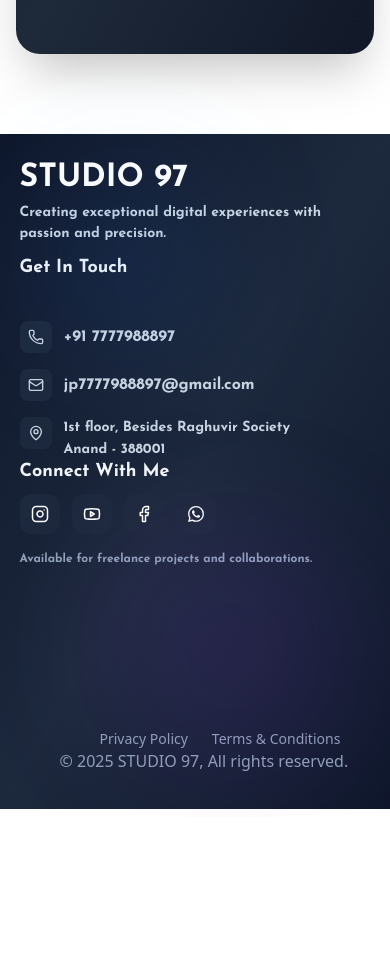
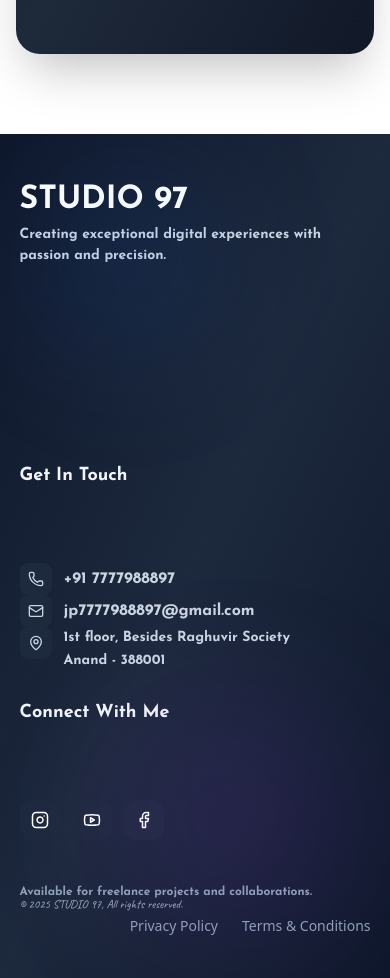
Before and after one commit to Hardik0502/CLG97, a React (Vite) app in the folder Studio97/: page /help in a window 390 px wide. Shown: the part 3660-4638 px from the top of the page. Before the commit the page ends 4477 px from the top, so only its background shows below. Built offline with nearby package versions, Linux system fonts and the light colour scheme.

Commit message:
footer changes

```diff
--- a/Studio97/src/Constants/Footer.jsx
+++ b/Studio97/src/Constants/Footer.jsx
@@ -1,80 +1,73 @@
 import React from 'react'
-import { Instagram, Twitter, Facebook, Mail, Phone, MapPin, Youtube } from 'lucide-react'
+import { Instagram, Facebook, Mail, Phone, MapPin, Youtube } from 'lucide-react'
 
 const Footer = () => {
   return (
-    <div className="bg-linear-to-br from-gray-50 to-gray-100">
+    <div className="w-full bg-linear-to-br from-gray-50 to-gray-100">
+      <footer className="
+        relative
+        w-full
+        bg-linear-to-br from-slate-900 via-slate-800 to-slate-900
+        text-white
+        min-h-svh
+        md:min-h-[40vh]
+        overflow-hidden
+      ">
 
-      {/* Footer Component */}
-      <footer className="relative bg-linear-to-br from-slate-900 via-slate-800 to-slate-900 text-white h-[80vh] md:h-[40vh] flex items-center">
-        {/* Decorative top border */}
-        {/* <div className="absolute top-0 left-0 right-0 h-1 bg-linear-to-r from-blue-500 via-purple-500 to-pink-500"></div> */}
+        {/* MAIN CONTENT WRAPPER */}
+        <div className="
+          absolute
+          inset-x-[5%]
+          inset-y-[5%]
+          md:inset-x-16
+          md:inset-y-[15%]
+        ">
 
-        <div className=" absolute
-   left-[5%]
-  right-[5%]
-  top-[3%]
-  -bottom-2
-  md:left-16
-  md:right-16
-  md:top-[15%]
-  md:bottom-[15%]">
+          <div className="grid grid-cols-1 md:grid-cols-3 relative h-full">
 
-          <div className="grid
-  grid-cols-1
-  md:grid-cols-3
-  relative">
-
-            {/* Brand Section */}
+            {/* BRAND */}
             <div className="relative">
-              <div className="relative top-0 left-0">
-                <h3 className="text-[32px]
-  md:text-[6vh]
-  font-[font2]
-  uppercase">
+              <h3 className="text-[32px] md:text-[6vh] font-[font2] uppercase">
                 STUDIO 97
               </h3>
-              </div>
-              <div className="absolute top-10 left-0 right-0">
-                <p className="  text-[14px]
+
+              <p className="
+                absolute
+                top-12
+                md:top-[10vh]
+                text-[14px]
                 md:text-[3vh]
                 text-slate-300
                 font-[font2]
-  absolute
-  top-2
-  md:top-10">
+                max-w-[90%]
+              ">
                 Creating exceptional digital experiences with passion and precision.
               </p>
             </div>
-            </div>
 
-            {/* Contact Information */}
+            {/* CONTACT */}
             <div className="relative">
-              <div className="absolute md:top-0 top-13 left-0">
-                <h4 className="text-lg font-[font2] text-slate-100">Get In Touch</h4>
-              </div>
+              <h4 className="absolute top-0 text-lg font-[font2] text-slate-100">
+                Get In Touch
+              </h4>
 
-              <div className="relative font-[font2] top-[14vh] md:top-10 left-0 right-0">
-                <div className="relative h-2  ">
-                  <a href="tel:7777988897" className="absolute left-0 flex items-center gap-3 text-slate-300 hover:text-blue-400 transition-colors group">
-                    <div className="w-8 h-8 flex items-center justify-center rounded-lg bg-slate-800 group-hover:bg-blue-500/10 transition-colors">
+              <div className="absolute top-[12vh] md:top-10 font-[font2] space-y-[6vh]">
+
+                <a href="tel:7777988897" className="flex items-center gap-3 text-slate-300">
+                  <div className="w-8 h-8 flex items-center justify-center rounded-lg bg-slate-800">
                     <Phone size={16} />
                   </div>
-                    <span className="text-x">+91 7777988897</span>
+                  +91 7777988897
                 </a>
-                </div>
 
-                <div className="relative h-2 top-10">
-                  <a href="mailto:jp7777988897@gmail.com" className="absolute left-0 flex items-center gap-3 text-slate-300 hover:text-blue-400 transition-colors group">
-                    <div className="w-8 h-8 flex items-center justify-center rounded-lg bg-slate-800 group-hover:bg-blue-500/10 transition-colors">
+                <a href="mailto:jp7777988897@gmail.com" className="flex items-center gap-3 text-slate-300">
+                  <div className="w-8 h-8 flex items-center justify-center rounded-lg bg-slate-800">
                     <Mail size={16} />
                   </div>
-                    <span className="text-x">jp7777988897@gmail.com</span>
+                  jp7777988897@gmail.com
                 </a>
-                </div>
 
-                <div className="relative top-20">
-                  <div className="absolute left-0 flex items-start gap-3 text-slate-300">
+                <div className="flex items-start gap-3 text-slate-300">
                   <div className="w-8 h-8 flex items-center justify-center rounded-lg bg-slate-800">
                     <MapPin size={16} />
                   </div>
@@ -83,88 +76,54 @@ const Footer = () => {
                     Anand - 388001
                   </span>
                 </div>
-                </div>
+
               </div>
             </div>
 
-            {/* Social Links */}
-            <div className="relative font-[font2] ">
-              <div className="absolute md:top-0 top-60 left-0">
-                <h4 className="text-lg font-semibold text-slate-100">Connect With Me</h4>
+            {/* SOCIAL */}
+            <div className="relative font-[font2]">
+              <h4 className="absolute top-0 text-lg text-slate-100">
+                Connect With Me
+              </h4>
+
+              <div className="absolute top-[12vh] md:top-10 flex gap-3">
+                {[
+                  { href:'https://www.instagram.com/studio_97__/?hl=en', icon:<Instagram size={18}/> },
+                  { href:'https://www.youtube.com/@Studio_97__', icon:<Youtube size={18}/> },
+                  { href:'https://www.facebook.com/captianjayu97/', icon:<Facebook size={18}/> }
+                ].map((s,i)=>(
+                  <a key={i} href={s.href} target="_blank"
+                     className="w-10 h-10 flex items-center justify-center rounded-xl bg-slate-800 hover:scale-110 transition">
+                    {s.icon}
+                  </a>
+                ))}
               </div>
 
-              <div className="absolute
-  top-69
-  md:top-10
-  left-0
-  flex
-  gap-3">
-                <a
-                  href="https://www.instagram.com/studio_97__/?hl=en" target="_blank"
-                  className="w-10 h-10 flex items-center justify-center rounded-xl bg-slate-800 hover:bg-linear-to-br hover:from-purple-500 hover:to-pink-500 transition-all duration-300 hover:scale-110 hover:shadow-lg hover:shadow-pink-500/50"
-                  aria-label="Instagram"
-                >
-                  <Instagram size={18} />
-                </a>
-
-                <a
-                  href="https://www.youtube.com/@Studio_97__" target="_blank"
-                  className="w-10 h-10 flex items-center justify-center rounded-xl bg-slate-800 hover:bg-linear-to-br hover:from-blue-400 hover:to-blue-600 transition-all duration-300 hover:scale-110 hover:shadow-lg hover:shadow-blue-500/50"
-                  aria-label="Twitter"
-                >
-                  <Youtube size={18} />
-                </a>
-
-                <a
-                  href="https://www.facebook.com/captianjayu97/" target="_blank"
-                  className="w-10 h-10 flex items-center justify-center rounded-xl bg-slate-800 hover:bg-linear-to-br hover:from-blue-600 hover:to-blue-800 transition-all duration-300 hover:scale-110 hover:shadow-lg hover:shadow-blue-600/50"
-                  aria-label="Facebook"
-                >
-                  <Facebook size={18} />
-                </a>
-
-                <a
-                  href="https://wa.me/7777988897" target="_blank"
-                  className="w-10 h-10 flex items-center justify-center rounded-xl bg-slate-800 hover:bg-linear-to-br hover:from-green-400 hover:to-green-600 transition-all duration-300 hover:scale-110 hover:shadow-lg hover:shadow-green-500/50"
-                  aria-label="WhatsApp"
-                >
-                  <svg className="w-4 h-4" fill="currentColor" viewBox="0 0 24 24">
-                    <path d="M17.472 14.382c-.297-.149-1.758-.867-2.03-.967-.273-.099-.471-.148-.67.15-.197.297-.767.966-.94 1.164-.173.199-.347.223-.644.075-.297-.15-1.255-.463-2.39-1.475-.883-.788-1.48-1.761-1.653-2.059-.173-.297-.018-.458.13-.606.134-.133.298-.347.446-.52.149-.174.198-.298.298-.497.099-.198.05-.371-.025-.52-.075-.149-.669-1.612-.916-2.207-.242-.579-.487-.5-.669-.51-.173-.008-.371-.01-.57-.01-.198 0-.52.074-.792.372-.272.297-1.04 1.016-1.04 2.479 0 1.462 1.065 2.875 1.213 3.074.149.198 2.096 3.2 5.077 4.487.709.306 1.262.489 1.694.625.712.227 1.36.195 1.871.118.571-.085 1.758-.719 2.006-1.413.248-.694.248-1.289.173-1.413-.074-.124-.272-.198-.57-.347m-5.421 7.403h-.004a9.87 9.87 0 01-5.031-1.378l-.361-.214-3.741.982.998-3.648-.235-.374a9.86 9.86 0 01-1.51-5.26c.001-5.45 4.436-9.884 9.888-9.884 2.64 0 5.122 1.03 6.988 2.898a9.825 9.825 0 012.893 6.994c-.003 5.45-4.437 9.884-9.885 9.884m8.413-18.297A11.815 11.815 0 0012.05 0C5.495 0 .16 5.335.157 11.892c0 2.096.547 4.142 1.588 5.945L.057 24l6.305-1.654a11.882 11.882 0 005.683 1.448h.005c6.554 0 11.89-5.335 11.893-11.893a11.821 11.821 0 00-3.48-8.413Z" />
-                  </svg>
-                </a>
-              </div>
-
-              <div className="absolute md:top-[90px] top-83 left-0 right-0">
-                <p className="text-slate-400 text-xs leading-relaxed">
+              <p className="absolute top-[22vh] md:top-[90px] text-slate-400 text-xs">
                 Available for freelance projects and collaborations.
               </p>
             </div>
+
+          </div>
+
+          {/* BOTTOM BAR */}
+          <div className="absolute left-0 right-0 bottom-0 h-12">
+            <div className="absolute left-0 top-2 md:top-6 text-slate-400 text-xs font-[font1]">
+              © {new Date().getFullYear()} STUDIO 97, All rights reserved.
+            </div>
+
+            <div className="absolute right-0 bottom-0 flex gap-6 text-sm text-slate-400">
+              <a href="#">Privacy Policy</a>
+              <a href="#">Terms & Conditions</a>
             </div>
           </div>
 
-          {/* Bottom Bar */}
-          <div className="absolute md:left-0 left-10 right-0 md:bottom-0 bottom-5 h-12">
-            <div className="absolute
-  left-0
-  md:top-6
- text-slate-400 text-xm">
-              © {new Date().getFullYear()} STUDIO 97, All rights reserved.
-            </div>
-            <div className=" absolute
-  left-10
-  md:left-auto
-  md:right-0
-  bottom-12
-  md:bottom-0 flex md:flex-row gap-6 text-sm">
-              <a href="#" className="text-slate-400 hover:text-blue-400 transition-colors">Privacy Policy</a>
-              <a href="#" className="text-slate-400 hover:text-blue-400 transition-colors">Terms & Conditions </a>
-            </div>
-          </div>
         </div>
 
-        {/* Decorative gradient orbs */}
-        <div className="absolute top-8 left-8 w-48 h-48 bg-blue-500/10 rounded-full blur-3xl pointer-events-none"></div>
-        <div className="absolute bottom-8 right-8 w-64 h-64 bg-purple-500/10 rounded-full blur-3xl pointer-events-none"></div>
+        {/* DECORATIVE ORBS */}
+        <div className="absolute top-8 left-8 w-48 h-48 bg-blue-500/10 rounded-full blur-3xl"></div>
+        <div className="absolute bottom-8 right-8 w-64 h-64 bg-purple-500/10 rounded-full blur-3xl"></div>
+
       </footer>
     </div>
   )
```
Also changed, not shown: Studio97/src/Features/Gallery.jsx (+24 -9 lines), Studio97/src/Pages/Blogs/Blogs.jsx (+32 -28 lines). Lines whose indentation alone changed are shown as unchanged.
